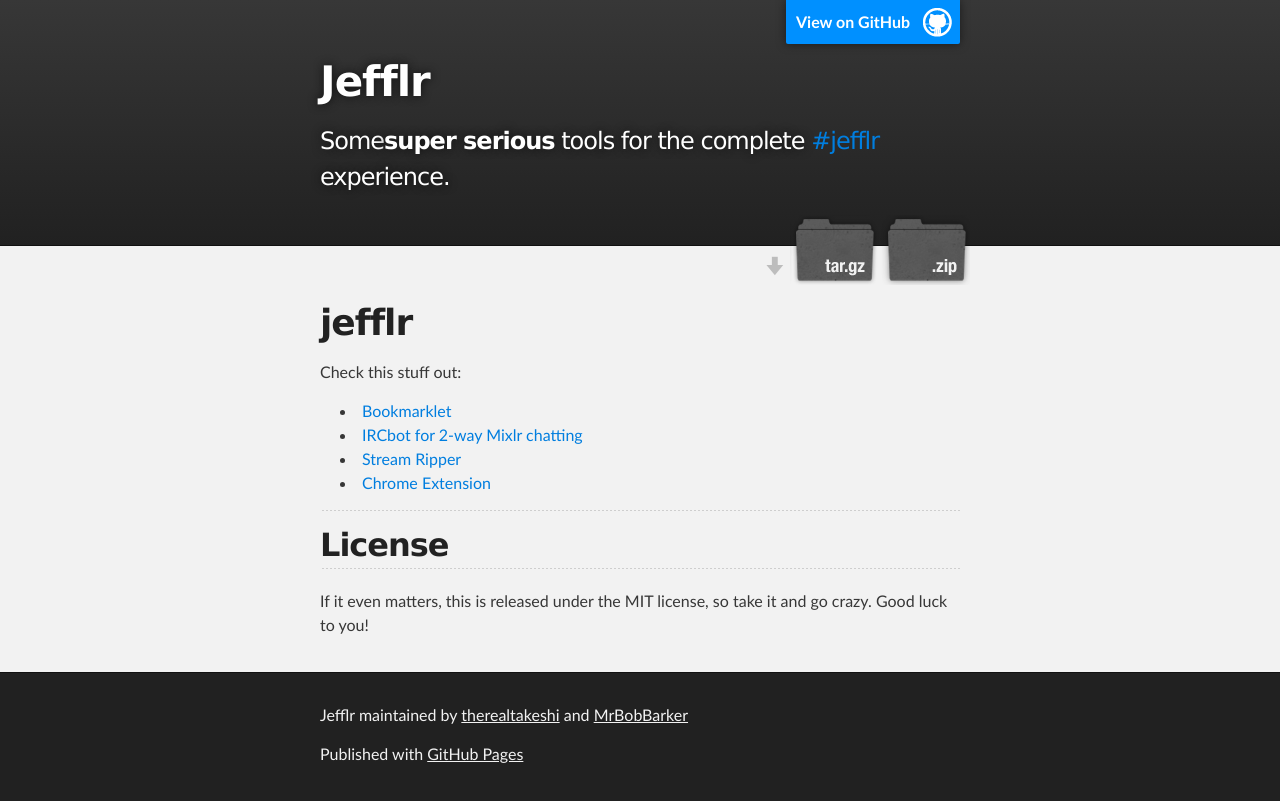
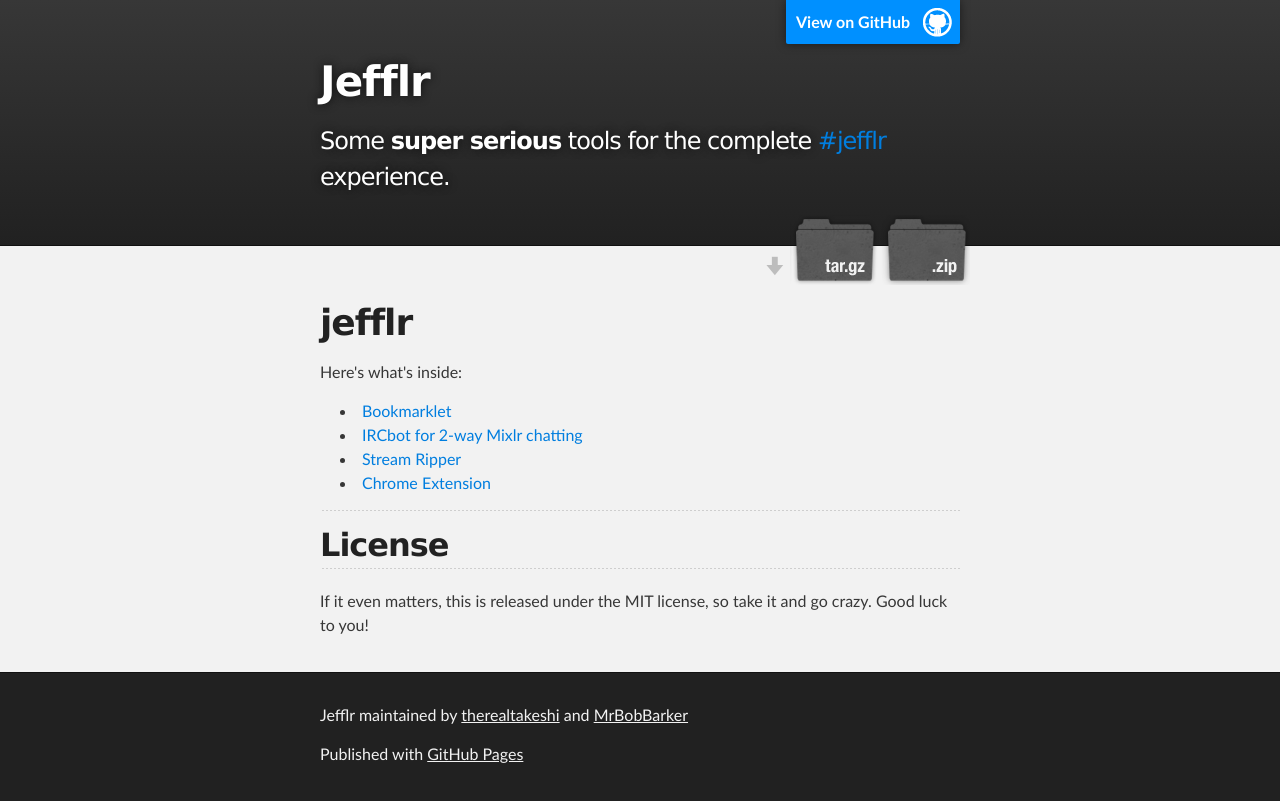
Before and after one commit to therealtakeshi/jefflr, a plain HTML site: page index.html in a window 1280 px wide. Drawn offline with Linux system fonts and the light colour scheme.

Commit message:
Fixed spacing/wording
Spacing in <strong>;
Wording on <ul>;

```diff
--- a/index.html
+++ b/index.html
@@ -19,7 +19,7 @@
             <a id="forkme_banner" href="https://github.com/therealtakeshi/jefflr">View on GitHub</a>
 
             <h1 id="project_title">Jefflr</h1>
-            <h2 id="project_tagline">Some<strong>super serious</strong> tools for the complete <a href="http://mixlr.com/jeff-gerstmann/chat">#jefflr</a> experience.</h2>
+            <h2 id="project_tagline">Some <strong>super serious</strong> tools for the complete <a href="http://mixlr.com/jeff-gerstmann/chat">#jefflr</a> experience.</h2>
 
             <section id="downloads">
                 <a class="zip_download_link" href="https://github.com/therealtakeshi/jefflr/zipball/master">Download this project as a .zip file</a>
@@ -36,7 +36,7 @@
                     <span class="octicon octicon-link"></span>
                 </a>jefflr</h1>
 
-            <p>Check this stuff out:
+            <p>Here's what's inside:
                 <ul>
                     <li><a href="https://github.com/therealtakeshi/jefflr/tree/master/bookmarklet">Bookmarklet</a></li>
                     <li><a href="https://github.com/therealtakeshi/jefflr/tree/master/mixirc">IRCbot for 2-way Mixlr chatting</a></li>
```
